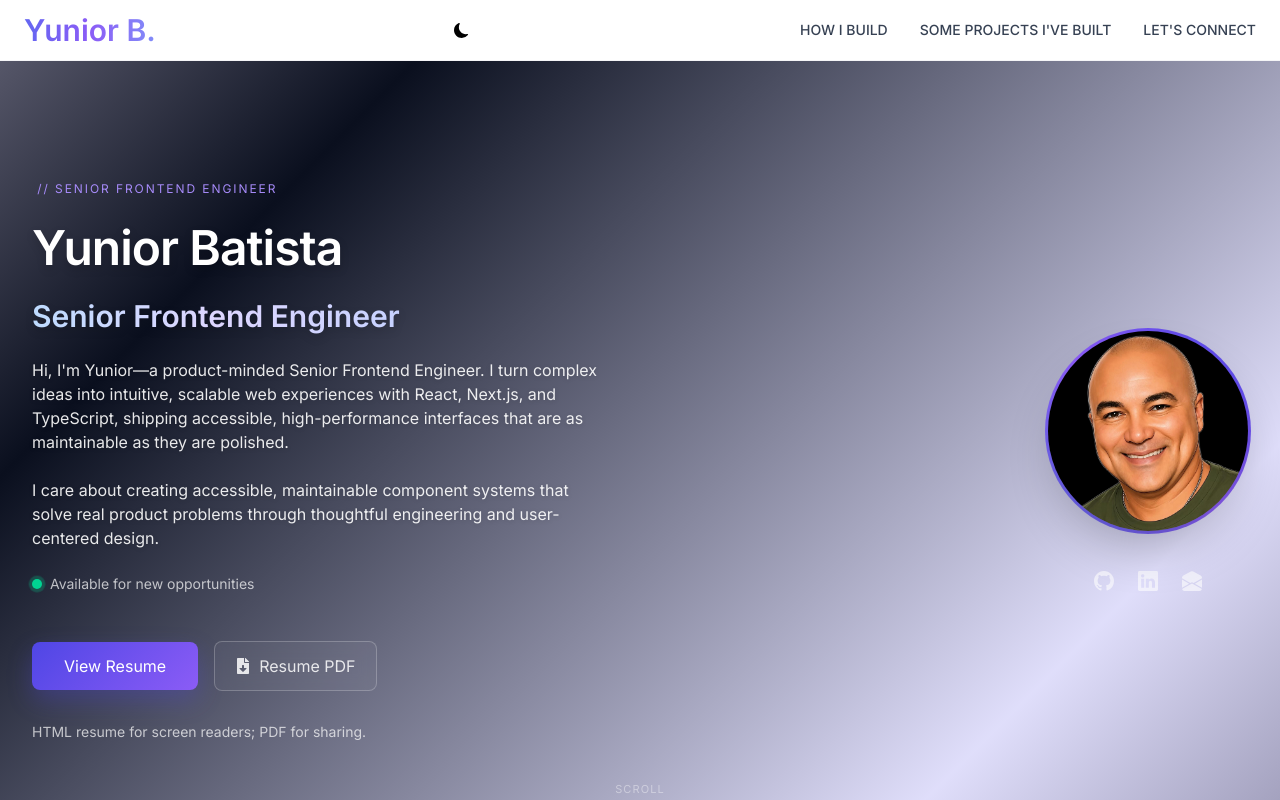
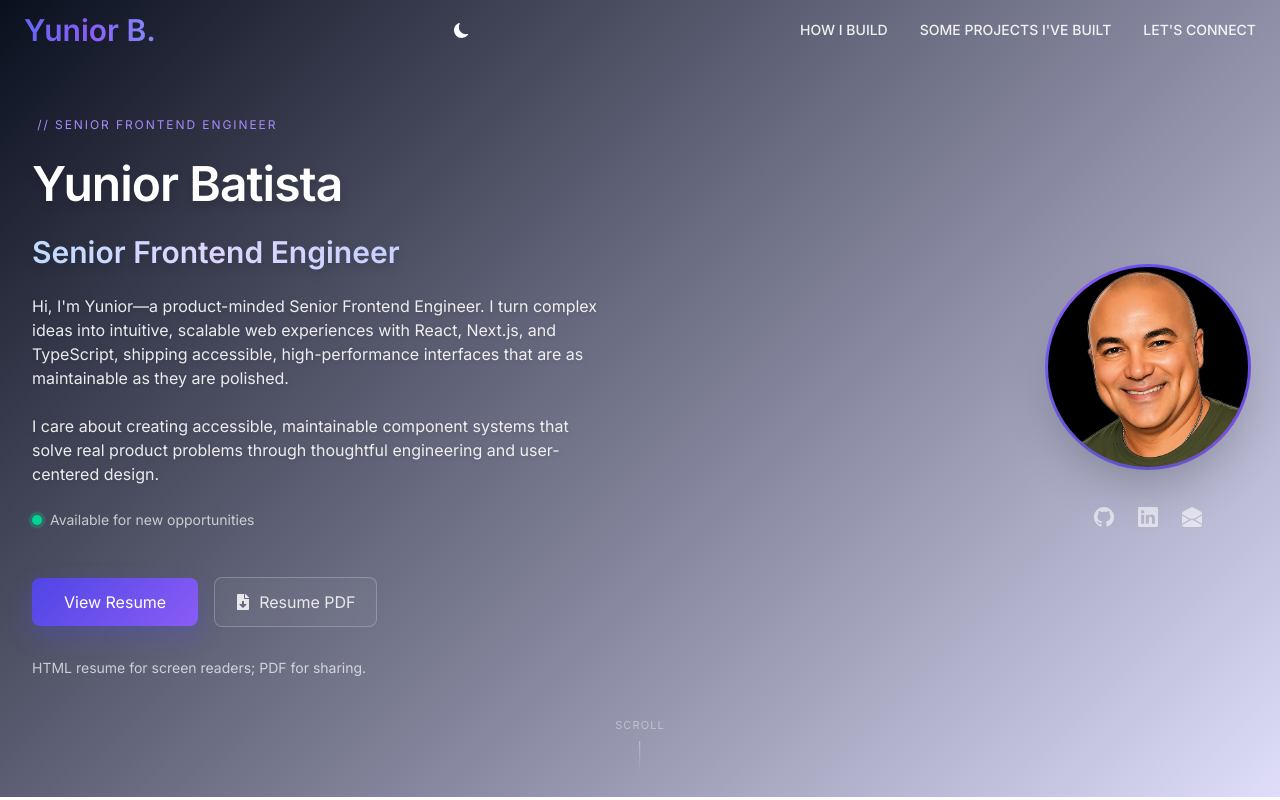
Before and after one commit to batistaDev1113/Portfolio, a Next.js app: page / in a window 1280 px wide. Both pictures are taken after a click on the button "Switch to light mode". Shown: the top 800 px of the page. Built offline with nearby package versions, Linux system fonts and the light colour scheme.

Commit message:
fix(ui): hero light-mode gradient flash + scroll-aware sticky nav
Merging #144 — all gates green (test, audit, dependency-review, Vercel deploy).

```diff
--- a/app/page.tsx
+++ b/app/page.tsx
@@ -16,21 +16,31 @@ export default function Home() {
       tabIndex={-1}
       className='flex min-h-screen flex-col items-center w-full scroll-smooth dark:bg-night'
     >
-      <Navigation />
       <ScrollToHash />
       <ScrollReveal />
+      {/* Full-page wrapper: the nav is sticky within it, so it stays pinned
+          for the whole scroll. At the top of the page it is transparent and
+          sits over the (dark, in both themes) hero; once scrolled it frosts
+          to the theme surface. */}
       <div className='relative w-full'>
+        <Navigation />
+        {/* First viewport: hero pulled up so it sits behind the nav strip
+            (nav is transparent at the top and shares the hero surface) */}
+        <div className='relative w-full -mt-16 min-h-[calc(100vh+4rem)]'>
+          <div className='absolute inset-0 z-50'>
             <Hero />
+          </div>
           {/* Curved seam: the light content below "dips" up into the dark hero */}
           <div
             aria-hidden='true'
-          className='relative z-40 -mt-16 sm:-mt-20 lg:-mt-24 h-16 sm:h-20 lg:h-24 bg-light-surface dark:bg-night rounded-t-[100%] pointer-events-none'
+            className='absolute bottom-0 inset-x-0 z-40 h-16 sm:h-20 lg:h-24 bg-light-surface dark:bg-night rounded-t-[100%] pointer-events-none'
           />
         </div>
         <Toolbox />
         <Projects />
         <ContactForm />
         <FooterComponent />
+      </div>
     </main>
   );
 }
--- a/app/styles/globals.css
+++ b/app/styles/globals.css
@@ -316,6 +316,16 @@ html {
     );
     background-size: 300% 300%;
     background-position: 50% 50%;
+  }
+
+  /* Light mode: the 300% crop exposes two adjacent translucent rgba stops whose
+     bright wash bands composite over the white page surface, painting a hard
+     diagonal "flash" line toward the bottom-right corner. A 500% crop shows a
+     single smooth sweep between the same stops — the flash collapses while the
+     gradient framing is retained. Dark mode renders those stops over near-black
+     already, so it keeps the 300% framing. */
+  .light .animated-background {
+    background-size: 500% 500%;
   }
 
   /* Profile Image Enhancements */
--- a/components/ModeToggle.tsx
+++ b/components/ModeToggle.tsx
@@ -6,7 +6,7 @@ import { BsMoonFill, BsSunFill } from 'react-icons/bs';
 
 const emptySubscribe = () => () => {};
 
-export function ModeToggle() {
+export function ModeToggle({ onHero = false }: { onHero?: boolean }) {
   const mounted = useSyncExternalStore(
     emptySubscribe,
     () => true,
@@ -33,7 +33,10 @@ export function ModeToggle() {
       {isDarkMode ? (
         <BsSunFill size={15} className='text-white' />
       ) : (
-        <BsMoonFill className='text-black' size={15} />
+        <BsMoonFill
+          className={onHero ? 'text-white' : 'text-black'}
+          size={15}
+        />
       )}
     </button>
   );
--- a/components/Navigation.tsx
+++ b/components/Navigation.tsx
@@ -1,18 +1,41 @@
 'use client';
 
 import Link from 'next/link';
-import { useState } from 'react';
+import { useEffect, useState } from 'react';
 import { ModeToggle } from './ModeToggle';
 
 const Navigation = () => {
   const [isOpen, setIsOpen] = useState(false);
+  const [scrolled, setScrolled] = useState(false);
+
+  useEffect(() => {
+    const onScroll = () => setScrolled(window.scrollY > 24);
+    onScroll();
+    window.addEventListener('scroll', onScroll, { passive: true });
+    return () => window.removeEventListener('scroll', onScroll);
+  }, []);
 
   const handleNavLinkClick = () => {
     setIsOpen(false);
   };
 
+  // At the top of the page the nav sits over the (dark, in both themes) hero,
+  // so it goes transparent with light ink to blend with the hero surface. Once
+  // scrolled it switches to the frosted, theme-aware look.
+  const navSurface = scrolled
+    ? 'bg-white/90 dark:bg-night/90 backdrop-blur-md border-b border-gray-200/40 dark:border-border'
+    : 'bg-transparent border-b border-transparent';
+  const linkColor = scrolled
+    ? 'text-gray-700 dark:text-gray-400'
+    : 'text-white/90';
+  const linkHover = scrolled
+    ? 'hover:text-primary-600 dark:hover:text-primary-300 hover:border-primary-500'
+    : 'hover:text-white hover:border-violet-a';
+
   return (
-    <nav className='sticky top-0 z-100 w-full bg-white/90 dark:bg-night/90 backdrop-blur-md border-b border-gray-200/40 dark:border-border px-6 py-3 transition-all duration-300'>
+    <nav
+      className={`sticky top-0 z-100 w-full px-6 py-3 transition-all duration-300 ${navSurface}`}
+    >
       <div className='flex flex-wrap items-center justify-between'>
         <Link
           href='/'
@@ -21,11 +44,15 @@ const Navigation = () => {
           Yunior B.
         </Link>
         <div className='flex items-center space-x-8'>
-          <ModeToggle />
+          <ModeToggle onHero={!scrolled} />
           <button
             onClick={() => setIsOpen(!isOpen)}
             type='button'
-            className='inline-flex items-center rounded-lg p-2 text-sm text-gray-500 hover:bg-gray-100 focus:outline-none focus:ring-2 focus:ring-gray-200 dark:text-gray-400 dark:hover:bg-gray-700 dark:focus:ring-gray-600 md:hidden'
+            className={`inline-flex items-center rounded-lg p-2 text-sm focus:outline-none focus:ring-2 md:hidden ${
+              scrolled
+                ? 'text-gray-500 hover:bg-gray-100 focus:ring-gray-200 dark:text-gray-400 dark:hover:bg-gray-700 dark:focus:ring-gray-600'
+                : 'text-white/80 hover:bg-white/10 focus:ring-white/40'
+            }`}
             aria-controls='navbar-collapse'
             aria-expanded={isOpen}
           >
@@ -71,9 +98,9 @@ const Navigation = () => {
                 href='#skills'
                 aria-label='How I build and the tools I use'
                 onClick={handleNavLinkClick}
-                className='block py-2 pr-4 pl-3 text-gray-700 dark:text-gray-400 md:p-0'
+                className={`block py-2 pr-4 pl-3 md:p-0 ${linkColor}`}
               >
-                <span className='pb-1 hover:text-primary-600 dark:hover:text-primary-300 hover:border-b-2 hover:border-primary-500 hover:border-spacing-4'>
+                <span className={`pb-1 hover:border-b-2 hover:border-spacing-4 ${linkHover}`}>
                   How I Build
                 </span>
               </a>
@@ -83,9 +110,9 @@ const Navigation = () => {
                 href='#projects'
                 aria-label='Some projects I have built'
                 onClick={handleNavLinkClick}
-                className='block py-2 pr-4 pl-3 text-gray-700 dark:text-gray-400 md:p-0'
+                className={`block py-2 pr-4 pl-3 md:p-0 ${linkColor}`}
               >
-                <span className='pb-1 hover:text-primary-600 dark:hover:text-primary-300 hover:border-b-2 hover:border-primary-500 hover:border-spacing-4'>
+                <span className={`pb-1 hover:border-b-2 hover:border-spacing-4 ${linkHover}`}>
                   Some Projects I&apos;ve Built
                 </span>
               </a>
@@ -95,9 +122,9 @@ const Navigation = () => {
                 href='#contact'
                 aria-label="Let's connect"
                 onClick={handleNavLinkClick}
-                className='block py-2 pr-4 pl-3 text-gray-700 dark:text-gray-400 md:p-0'
+                className={`block py-2 pr-4 pl-3 md:p-0 ${linkColor}`}
               >
-                <span className='pb-1 hover:text-primary-600 dark:hover:text-primary-300 hover:border-b-2 hover:border-primary-500 hover:border-spacing-4'>
+                <span className={`pb-1 hover:border-b-2 hover:border-spacing-4 ${linkHover}`}>
                   Let&apos;s Connect
                 </span>
               </a>
```
Lines whose indentation alone changed are shown as unchanged.
